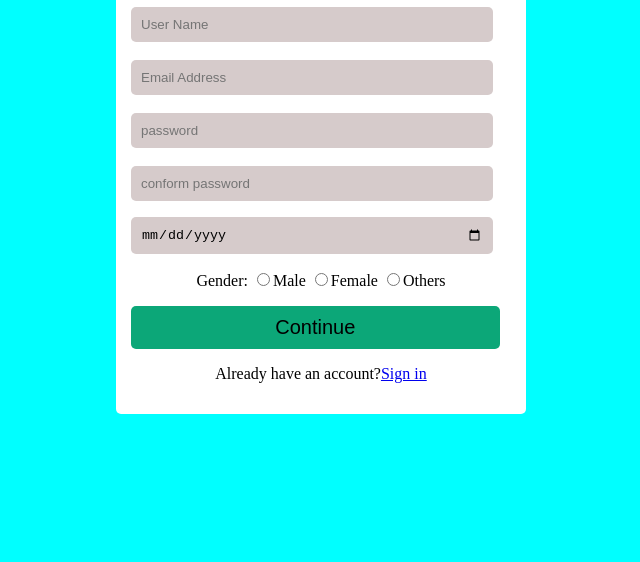
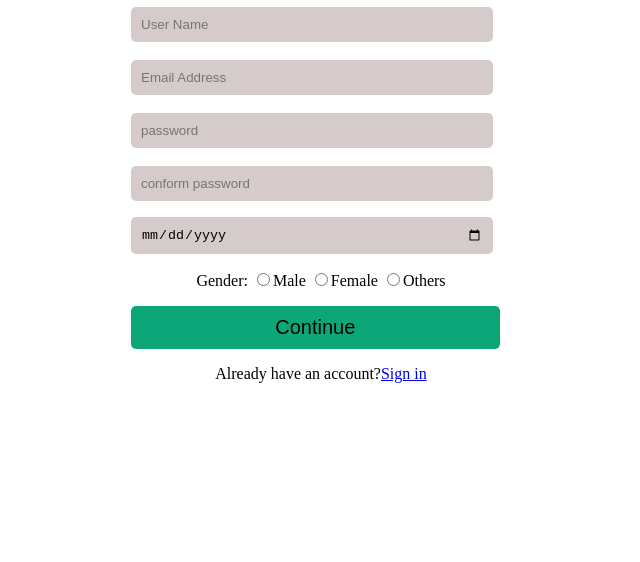
Before and after one commit to Ayush85/html-form, a plain HTML site: page index.html in a window 1280 px wide. Shown: the part 238-800 px from the top of the page, without its empty margins (319-959 px from the left). Drawn offline with Linux system fonts and the light colour scheme.

Commit message:
Update style.css

```diff
--- a/style.css
+++ b/style.css
@@ -1,5 +1,5 @@
 body{
-    background-color: aqua;
+    background-image: 012.jpg;
 }
 .account{
     border-radius: 5px;
```
